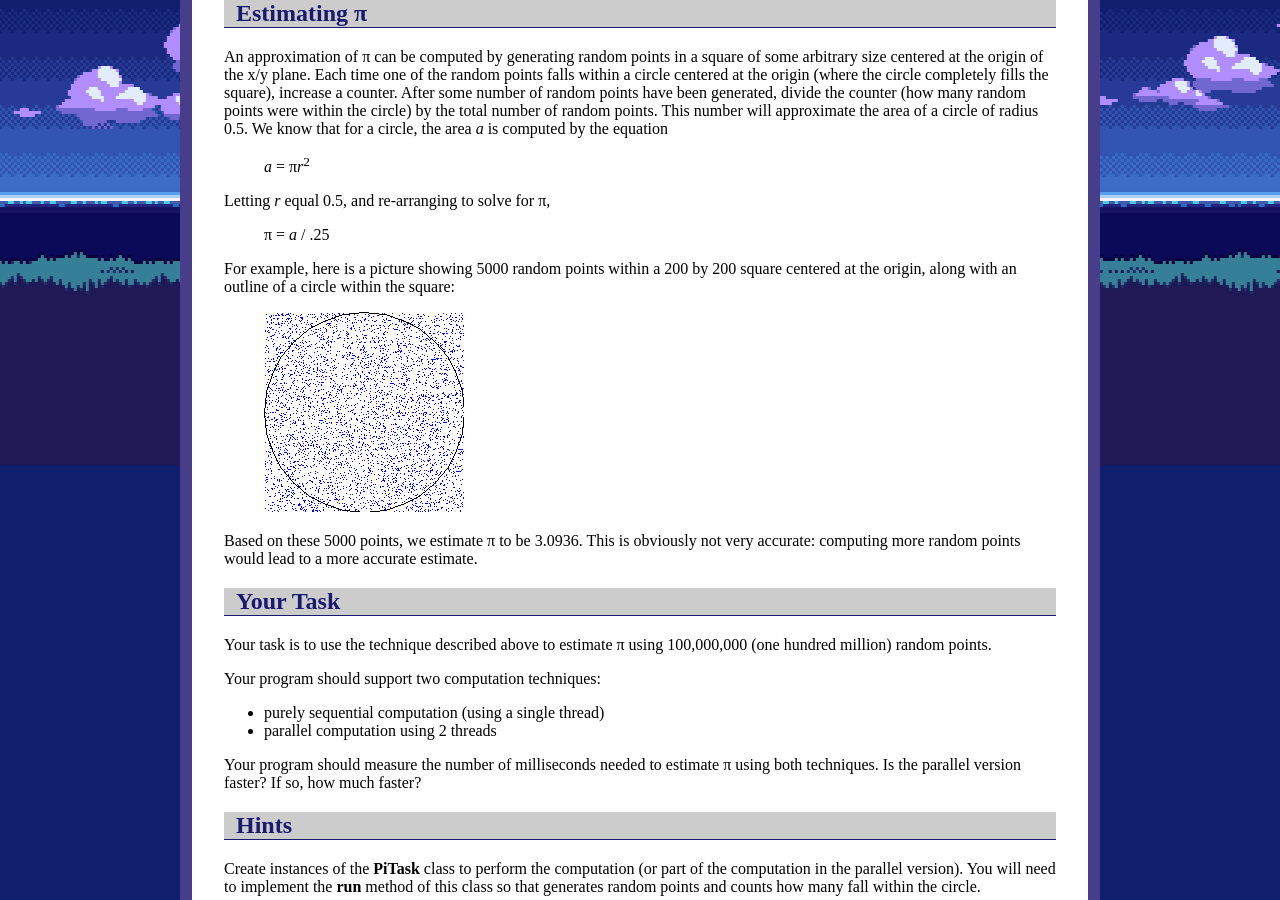
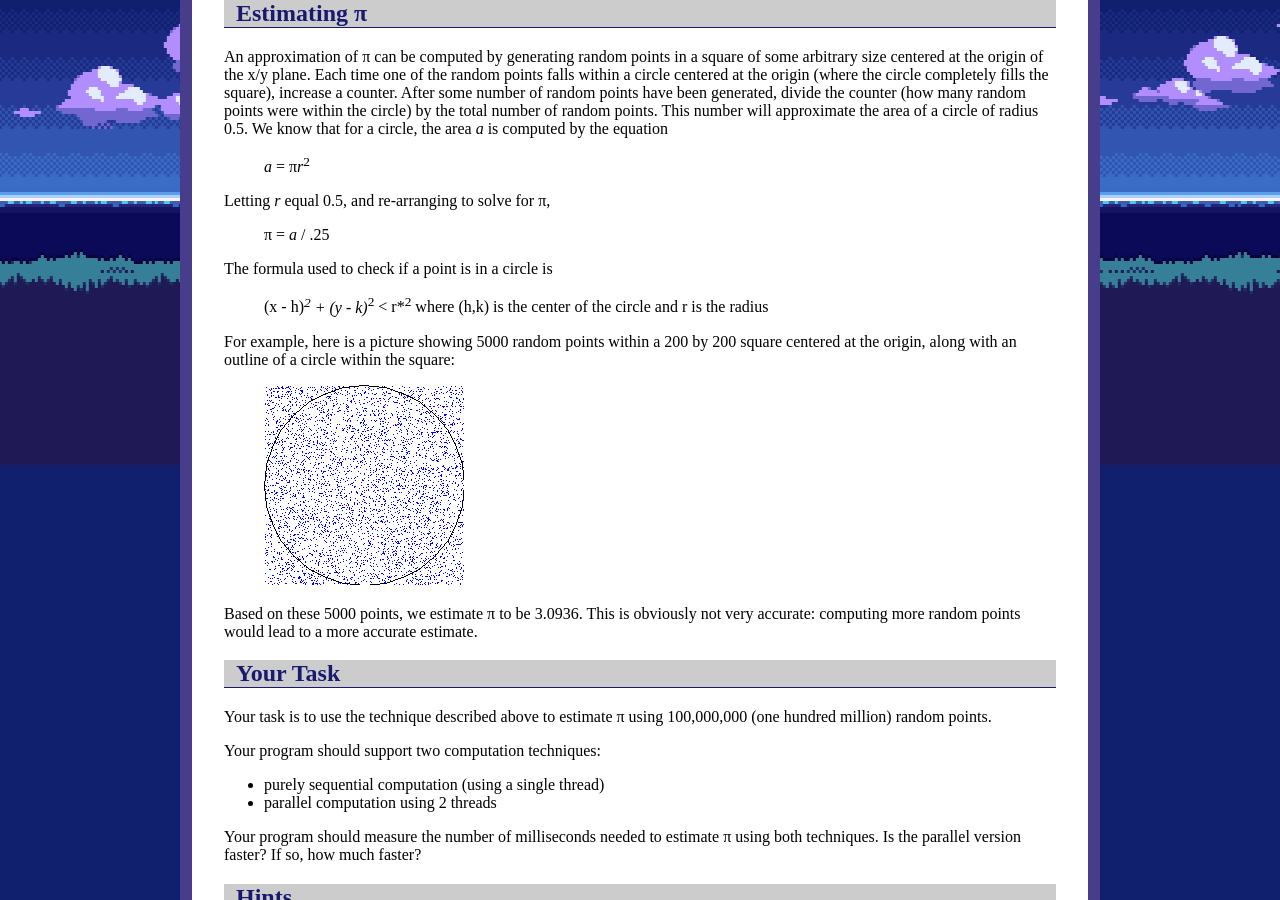
Before and after one commit to ycpcs/cs201-fall2026, a Jekyll site: the page built from labs/lab18.md, in a window 1280 px wide and 900 px high, scrolled down 435 px. Built offline with Jekyll 4.4.1, drawn with Linux system fonts in a browser that asks for light colours.

Commit message:
Update lab18.md

```diff
--- a/labs/lab18.md
+++ b/labs/lab18.md
@@ -32,6 +32,11 @@ Letting *r* equal 0.5, and re-arranging to solve for π,
 
 > π = *a* / .25
 
+The formula used to check if a point is in a circle is
+
+> (x - h)*<sup>2</sup> + (y - k)*<sup>2</sup> < r*<sup>2</sup>
+where (h,k) is the center of the circle and r is the radius
+
 For example, here is a picture showing 5000 random points within a 200 by 200 square centered at the origin, along with an outline of a circle within the square:
 
 > ![image](images/lab18/computePi.png)
```
